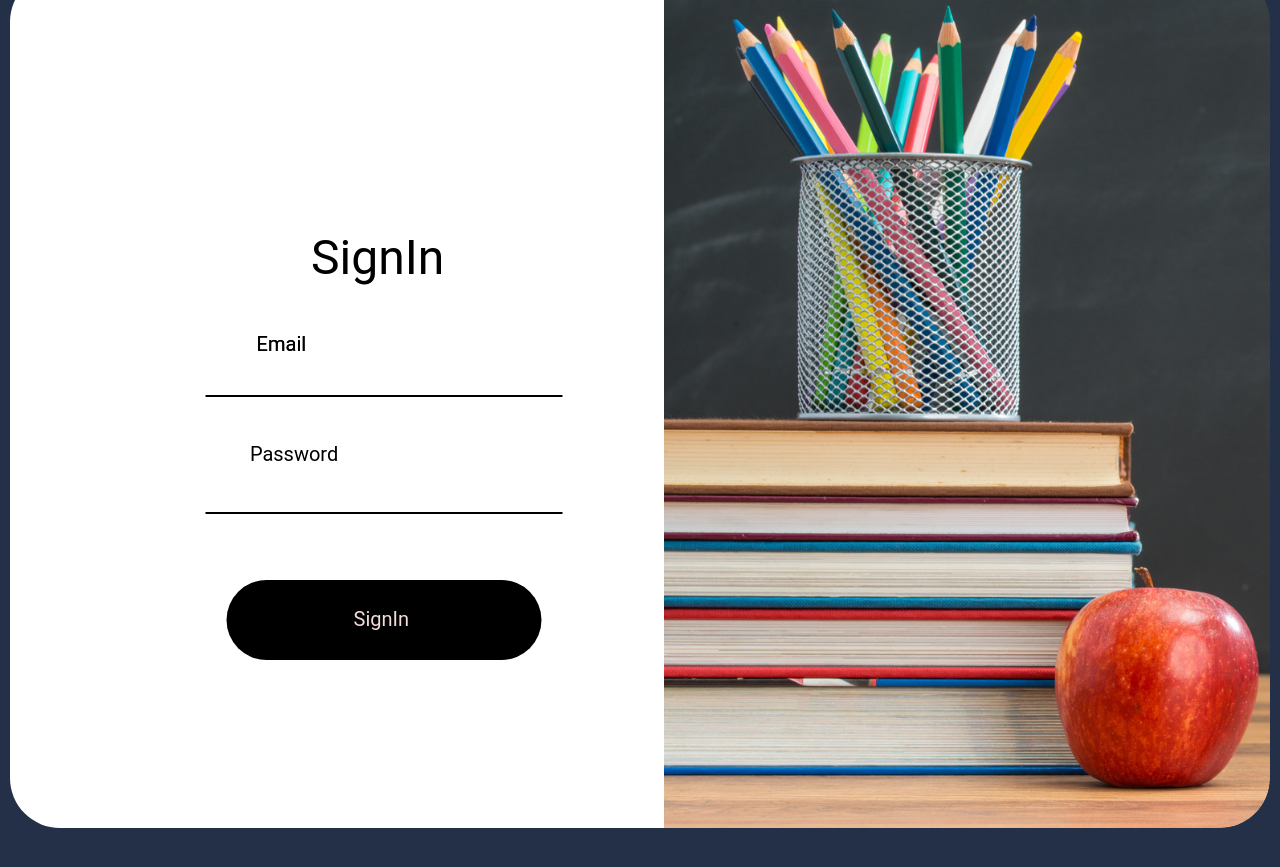
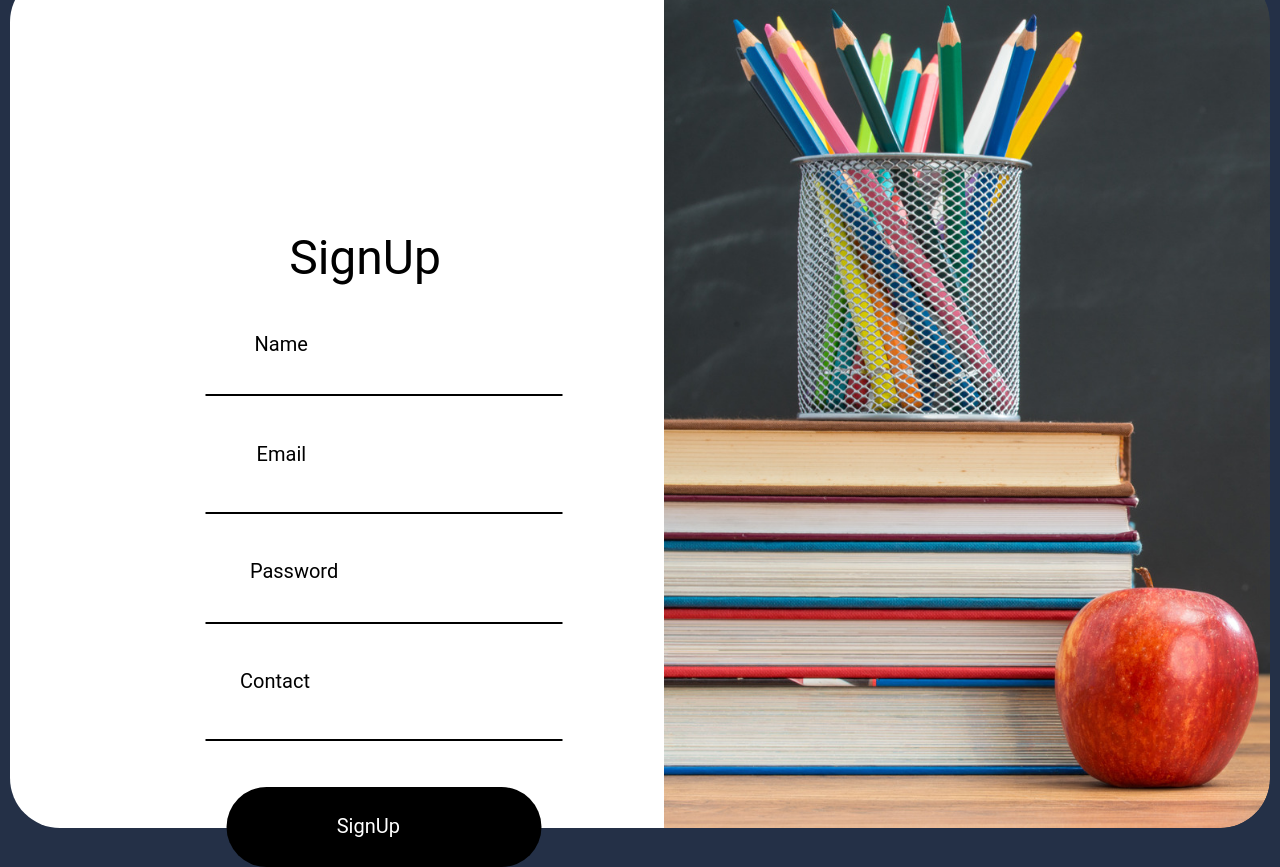
Before and after one commit to vacaramin/Virtual-Horizon, a React (Create React App) app in the folder frontend/: page /login in a window 1280 px wide. Before the commit the page ends 828 px from the top, so only its background shows below. Built offline with nearby package versions, Linux system fonts and the light colour scheme.

Commit message:
Sign up page added

```diff
--- a/frontend/package.json
+++ b/frontend/package.json
@@ -8,7 +8,6 @@
     "@testing-library/user-event": "^13.5.0",
     "react": "^18.2.0",
     "react-dom": "^18.2.0",
-    "react-router-dom": "^6.10.0",
     "react-scripts": "5.0.1",
     "web-vitals": "^2.1.4"
   },
@@ -35,5 +34,8 @@
       "last 1 firefox version",
       "last 1 safari version"
     ]
+  },
+  "devDependencies": {
+    "react-router-dom": "^6.10.0"
   }
 }
--- a/frontend/src/Components/SignupScreen/SignupScreen.css
+++ b/frontend/src/Components/SignupScreen/SignupScreen.css
@@ -1,4 +1,4 @@
-.LoginScreen {
+.SignupScreen {
     background-color: #243047;
     display: flex;
     justify-content: center;
@@ -28,7 +28,7 @@
 }
 
 /* Styling for the container element */
-.LoginScreen {
+.SignupScreen {
     display: flex;
     justify-content: center;
     align-items: center;
@@ -46,7 +46,7 @@
     /* Adjust as needed */
 }
 
-/* Rectangle 5 */
+
 .signUpButton {
     position: absolute;
     width: 315px;
@@ -58,7 +58,6 @@
     border-radius: 76px;
 }
 
-/* Sign Up */
 .signUptext {
     position: absolute;
     width: 69px;
@@ -76,7 +75,6 @@
 }
 
 
-/* Name */
 .nameText {
     position: absolute;
     width: 54px;
@@ -94,7 +92,6 @@
 }
 
 
-/* Sign Up */
 .signupButtonText {
     position: absolute;
     width: 164px;
@@ -112,7 +109,6 @@
 }
 
 
-/* Email */
 .emailText {
     position: absolute;
     width: 50px;
@@ -130,7 +126,6 @@
 }
 
 
-/* Line 1 */
 .line1 {
     position: absolute;
     width: 355.01px;
@@ -141,7 +136,6 @@
     border: 1px solid #000000;
 }
 
-/* Line 2 */
 .line2 {
     position: absolute;
     width: 355px;
@@ -153,7 +147,6 @@
     transform: rotate(0.16deg);
 }
 
-/* Password */
 .password {
     position: absolute;
     width: 89px;
@@ -171,7 +164,6 @@
 }
 
 
-/* Contact Number */
 .contactNumberText {
     position: absolute;
     width: 147px;
@@ -189,7 +181,6 @@
 }
 
 
-/* Line 3 */
 .line3 {
     position: absolute;
     width: 355px;
@@ -202,7 +193,6 @@
 
 }
 
-/* Line 4 */
 
 .line4 {
     position: absolute;
@@ -213,3 +203,49 @@
 
     border: 1px solid #000000;
 }
+.line1,
+.line2,
+.line3,
+.line4 {
+    position: absolute;
+    left: 30%;
+    transform: translateX(-50%);
+}
+
+.nameText,
+.emailText
+{
+    position: absolute;
+    left: 22%;
+    transform: translateX(-50%);
+}
+
+.signupButtonText{
+    position: absolute;
+    left: 29%;
+    transform: translateX(-50%);
+}
+
+.password{
+    position: absolute;
+    left: 23%;
+    transform: translateX(-50%);
+}
+
+.contactNumberText{
+    position: absolute;
+    left: 24.5%;
+    transform: translateX(-50%);
+}
+
+.signUptext{
+    position: absolute;
+    left: 29%;
+    transform: translateX(-50%);
+}
+
+.signUpButton{
+    position: absolute;
+    left: 30%;
+    transform: translateX(-50%);
+}
--- a/frontend/src/Components/SignupScreen/SignupScreen.js
+++ b/frontend/src/Components/SignupScreen/SignupScreen.js
@@ -7,6 +7,19 @@ function SignupScreen() {
      <div className='left-rectangle'></div>
 
      <div className='right-image'></div>
+
+    <div className='signUpButton'></div>
+    <div className='signUptext'>SignUp</div>
+    <div className='nameText'>Name</div>
+    <div className='signupButtonText'>SignUp</div>
+    <div className='emailText'>Email</div>
+    <div className='line1'></div>
+    <div className='line2'></div>
+    <div className='password'>Password</div>
+    <div className='contactNumberText'>Contact</div>
+    <div className='line3'></div>
+    <div className='line4'></div>
+
     </div>
   );
 }
--- a/frontend/src/index.js
+++ b/frontend/src/index.js
@@ -1,14 +1,15 @@
 import React from 'react';
 import ReactDOM from 'react-dom/client';
 import './index.css';
-import App from './App';
-import LoginScreen from './Components/LoginScreen/LoginScreen';
+//import App from './App';
+//import LoginScreen from './Components/LoginScreen/LoginScreen';
+import SignupScreen from './Components/SignupScreen/SignupScreen';
 import reportWebVitals from './reportWebVitals';
 
 const root = ReactDOM.createRoot(document.getElementById('root'));
 root.render(
   <React.StrictMode>
-    <LoginScreen/>
+    <SignupScreen/>
   </React.StrictMode>
 );
 
```
Also changed, not shown: frontend/src/Components/Student-Dashboard/Nav-Bar/Nav-Bar.css (added), frontend/src/Components/Student-Dashboard/Nav-Bar/Nav-Bar.js (added), frontend/src/Components/Student-Dashboard/student-Dashboard.css (added), frontend/src/Components/Student-Dashboard/student-Dashboard.js (added), 1 other file (tests, documents, lock files or other folders).
